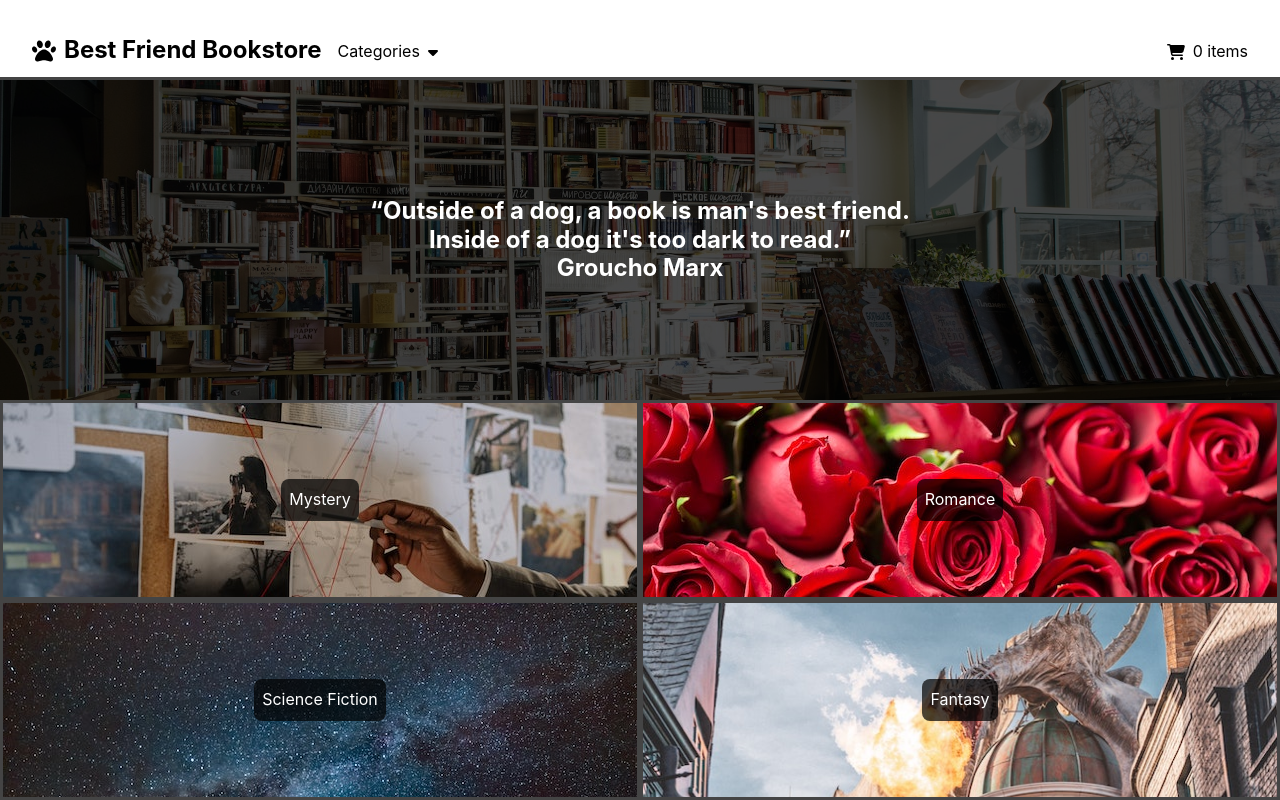
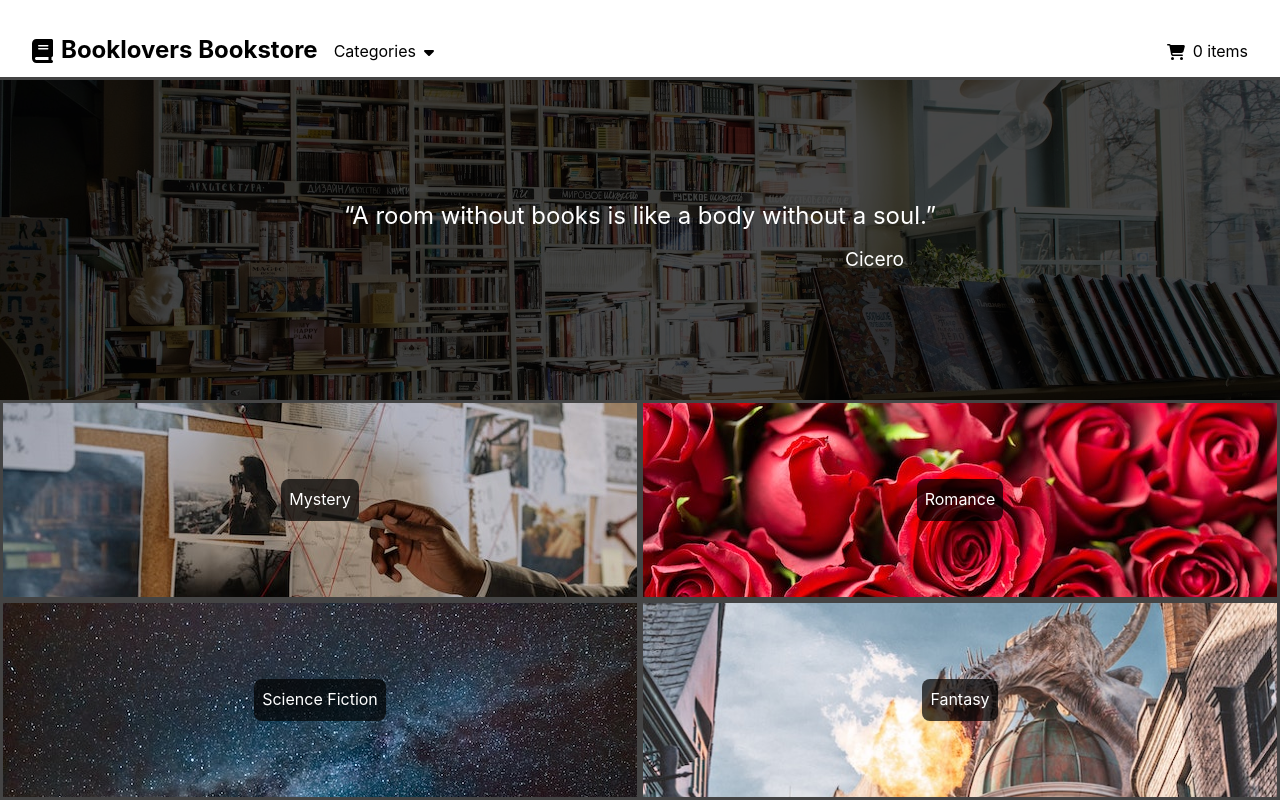
Before and after one commit to mjande/best-friend-bookstore, a React (Create React App) app: page / in a window 1280 px wide. Built offline with nearby package versions, Linux system fonts and the light colour scheme.

Commit message:
Fix add to cart bug

```diff
--- a/src/components/App.js
+++ b/src/components/App.js
@@ -23,6 +23,7 @@ const App = ({ initialCartItems = [] }) => {
       `https://openlibrary.org/books/${editionID}.json`
     );
     const edition = await editionResponse.json();
+    console.log(edition.key);
 
     const authorID = work.authors[0].author.key;
     const authorResponse = await fetch(
@@ -44,8 +45,13 @@ const App = ({ initialCartItems = [] }) => {
 
   function removeFromCart(e) {
     const cartIndex = cartItems.findIndex(
-      (book) => (book.key = e.target.dataset.editionID)
+      (book) => (book.key = e.target.dataset.editionId)
     );
+
+    if (cartIndex === -1) {
+      console.error('Something went wrong.');
+      return
+    }
 
     setCartItems([
       ...cartItems.slice(0, cartIndex),
--- a/src/components/Cart.js
+++ b/src/components/Cart.js
@@ -2,6 +2,8 @@ import CartItem from "./CartItem";
 import "../styles/Cart.css";
 
 const Cart = ({ cartItems }) => {
+  console.log(cartItems);
+
   function itemsDisplay() {
     if (cartItems.length === 0) {
       return (
--- a/src/components/Hero.js
+++ b/src/components/Hero.js
@@ -4,10 +4,10 @@ const Hero = () => {
   return (
     <section className="hero" aria-label="hero">
       <div className="hero-img" role="img"></div>
-      <h2 className="hero-quote">
-        “Outside of a dog, a book is man's best friend. Inside of a dog it's too
-        dark to read.” <br /> Groucho Marx
-      </h2>
+      <div>
+        <q>A room without books is like a body without a soul.</q>
+        <p>Cicero</p>
+      </div>
     </section>
   );
 };
--- a/src/components/Navbar.js
+++ b/src/components/Navbar.js
@@ -1,6 +1,6 @@
 import { FontAwesomeIcon } from "@fortawesome/react-fontawesome";
 import {
-  faPaw,
+  faBook,
   faCaretDown,
   faCartShopping,
 } from "@fortawesome/free-solid-svg-icons";
@@ -12,8 +12,8 @@ const NavBar = ({ cartCount }) => {
     <nav>
       <div className="nav-left">
         <a href="/" className="header">
-          <FontAwesomeIcon icon={faPaw} size="xl" />
-          <h1>Best Friend Bookstore</h1>
+          <FontAwesomeIcon icon={faBook} size="xl" />
+          <h1>Booklovers Bookstore</h1>
         </a>
         <a href="#" className="categories-link">
           Categories
--- a/src/styles/Hero.css
+++ b/src/styles/Hero.css
@@ -18,8 +18,17 @@
   width: 100vw;
 }
 
-.hero-quote {
+q {
   color: white;
   text-align: center;
   width: 550px;
+  font-size: 1.5rem;
 }
+
+p {
+  color: white;
+  margin: 0.5rem;
+  margin-right: 2rem;
+  font-size: 1.2rem;
+  text-align: right;
+}
```
